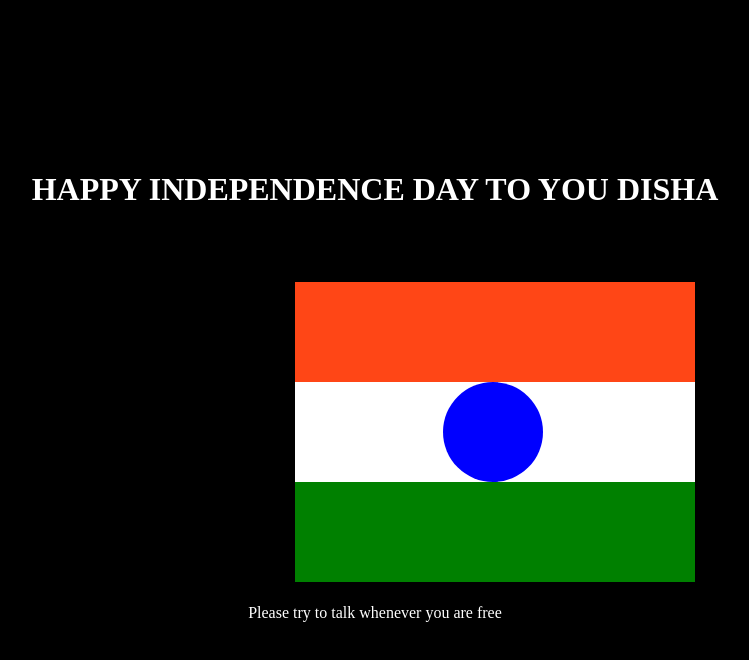
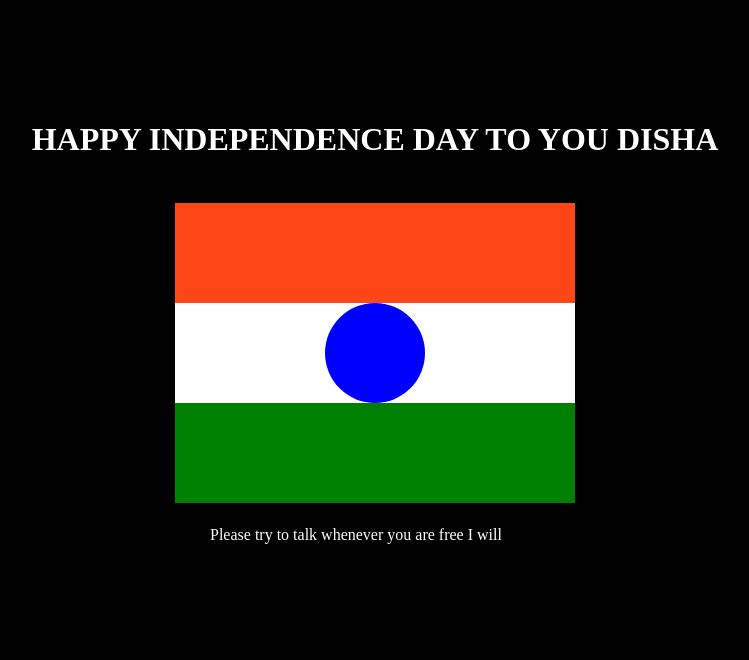
Before and after one commit to MonojitBairagi/Independenceday, a plain HTML site: page index.html in a window 1280 px wide. Shown: the whole page, without its empty margins (265-1014 px from the left). Drawn offline with Linux system fonts and the light colour scheme.

Commit message:
Update index.html

```diff
--- a/index.html
+++ b/index.html
@@ -9,13 +9,22 @@
     body{
       background-color: black;
     }
+    .container{
+      display:flex;
+      /* height: 500px; */
+      width: 700px;
+      flex-direction: row;
+      flex-wrap: wrap;
+      gap: 21px;
+      justify-content:center;
+      margin: auto;
+      margin-top: 100px;
+    }
+
     .flag{
       height: 300px;
       width: 400px;
       border: 2px solid black;
-      position: relative;
-      top:200px;
-      left:550px;
     }
     .box{
       height: 100px;
@@ -25,6 +34,8 @@
       background-color: rgb(255, 70, 22);
     }
     #white{
+      display:flex;
+      justify-content:center;
       background-color: white;
     }
     #green{
@@ -35,21 +46,16 @@
       width: 100px;
       background-color: blue;
       border-radius: 50%;
-      position: absolute;
-      left:37%;
 
     }
-    h1{
-      position: relative;
-      top: 150px;
-    }
+
     .text{
       color: white;
-      text-align: center;
+
     }
     footer{
-      position: relative;
-      top:220px;
+      color: white;
+      width: 330px;
     }
   </style>
 </head>
@@ -65,6 +71,7 @@ https://appbrewery.github.io/flag-of-laos/
 -->
 
 <body>
+<div class="container">
   <h1 class="text">HAPPY INDEPENDENCE DAY TO YOU DISHA</h1>
   <div class="flag">
     <div id="orange" class="box"></div>
@@ -75,7 +82,8 @@ https://appbrewery.github.io/flag-of-laos/
     </div>
     <div id="green" class="box"></div>
   </div>
-  <footer class="text">Please try to talk whenever you are free</footer>
+  <footer class="text">Please try to talk whenever you are free I will</footer>
+</div>
 </body>
 
 </html>
```
